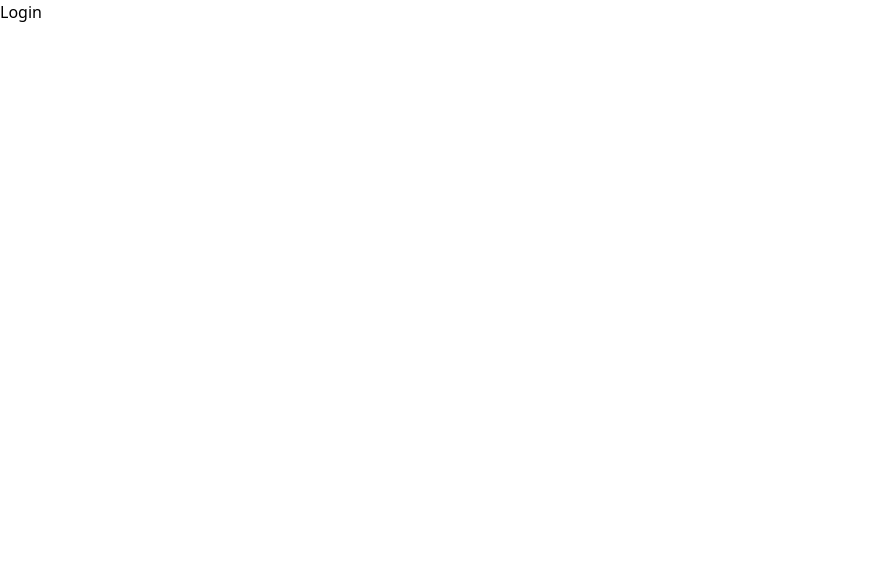
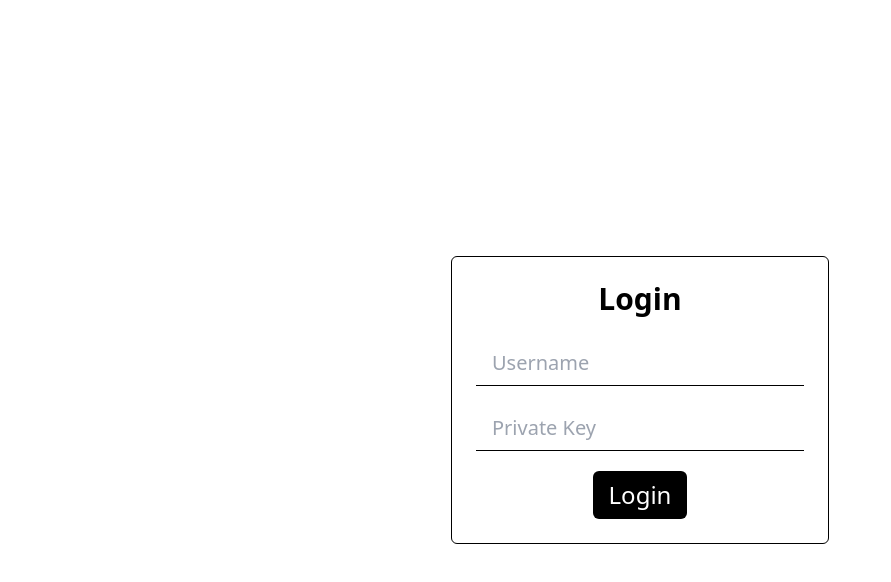
Before and after one commit to sanqro/chat, a React (Create React App) app in the folder client/: page /login in a window 1280 px wide. Shown: the top 582 px of the page, without its empty margins (0-891 px from the left). Built offline with nearby package versions, Linux system fonts and the light colour scheme.

Commit message:
login field created (not functional)

```diff
--- /dev/null
+++ b/client/src/components/FormInputField.tsx
@@ -0,0 +1,14 @@
+import React from "react";
+import { IInputField } from "../interfaces/props";
+
+function FormInputField(props: IInputField) {
+  return (
+    <input
+      type={props.type}
+      placeholder={props.placeholder}
+      className="border-b border-black text-xl px-4 py-2"
+    />
+  );
+}
+
+export default FormInputField;
--- /dev/null
+++ b/client/src/components/LoginField.tsx
@@ -0,0 +1,28 @@
+import React, { FormEvent } from "react";
+import FormInputField from "./FormInputField";
+import SubmitButton from "./SubmitButton";
+
+function LoginField() {
+  const submitHandler = (e: FormEvent<HTMLFormElement>) => {
+    e.preventDefault();
+    alert("submit function gets called!");
+    // submit
+  };
+
+  return (
+    <div className="flex flex-col border border-black rounded-md p-6 items-center">
+      <h1>Login</h1>
+      <form className="flex flex-col space-y-5 items-center" onSubmit={submitHandler}>
+        <label htmlFor="username">
+          <FormInputField type="text" placeholder="Username" />
+        </label>
+        <label htmlFor="privateKey">
+          <FormInputField type="password" placeholder="Private Key" />
+        </label>
+        <SubmitButton>Login</SubmitButton>
+      </form>
+    </div>
+  );
+}
+
+export default LoginField;
--- /dev/null
+++ b/client/src/components/SubmitButton.tsx
@@ -0,0 +1,17 @@
+import React from "react";
+import { ISubmitButton } from "../interfaces/props";
+
+function SubmitButton(props: ISubmitButton) {
+  return (
+    <div>
+      <input
+        type="submit"
+        value={props.children}
+        className="px-4 py-2 bg-black text-2xl rounded-md text-white
+        hover:bg-gray-600 transition-all delay-200"
+      />
+    </div>
+  );
+}
+
+export default SubmitButton;
--- a/client/src/pages/Login.tsx
+++ b/client/src/pages/Login.tsx
@@ -1,7 +1,12 @@
 import React from "react";
+import LoginField from "../components/LoginField";
 
 function Login() {
-  return <div>Login</div>;
+  return (
+    <main>
+      <LoginField />
+    </main>
+  );
 }
 
 export default Login;
```
Also changed, not shown: client/src/interfaces/props.ts (+6 -1 lines).
